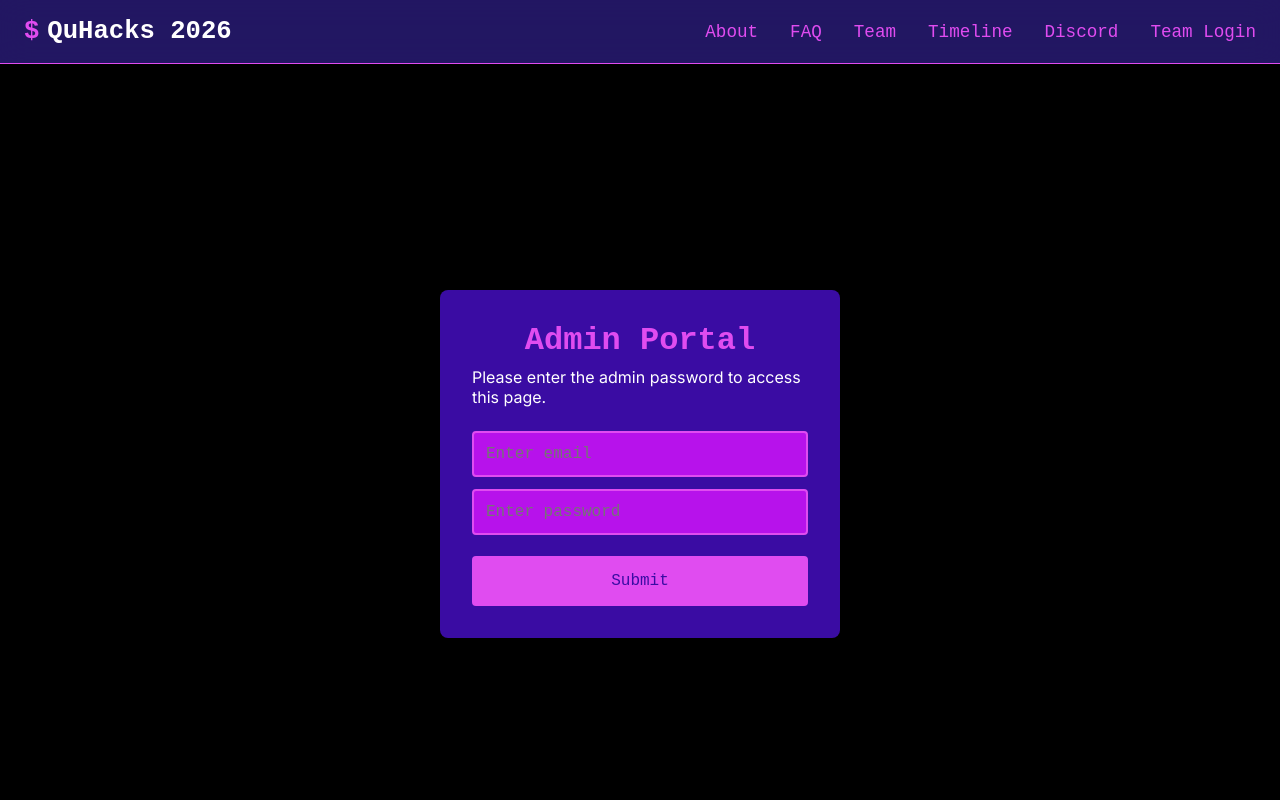
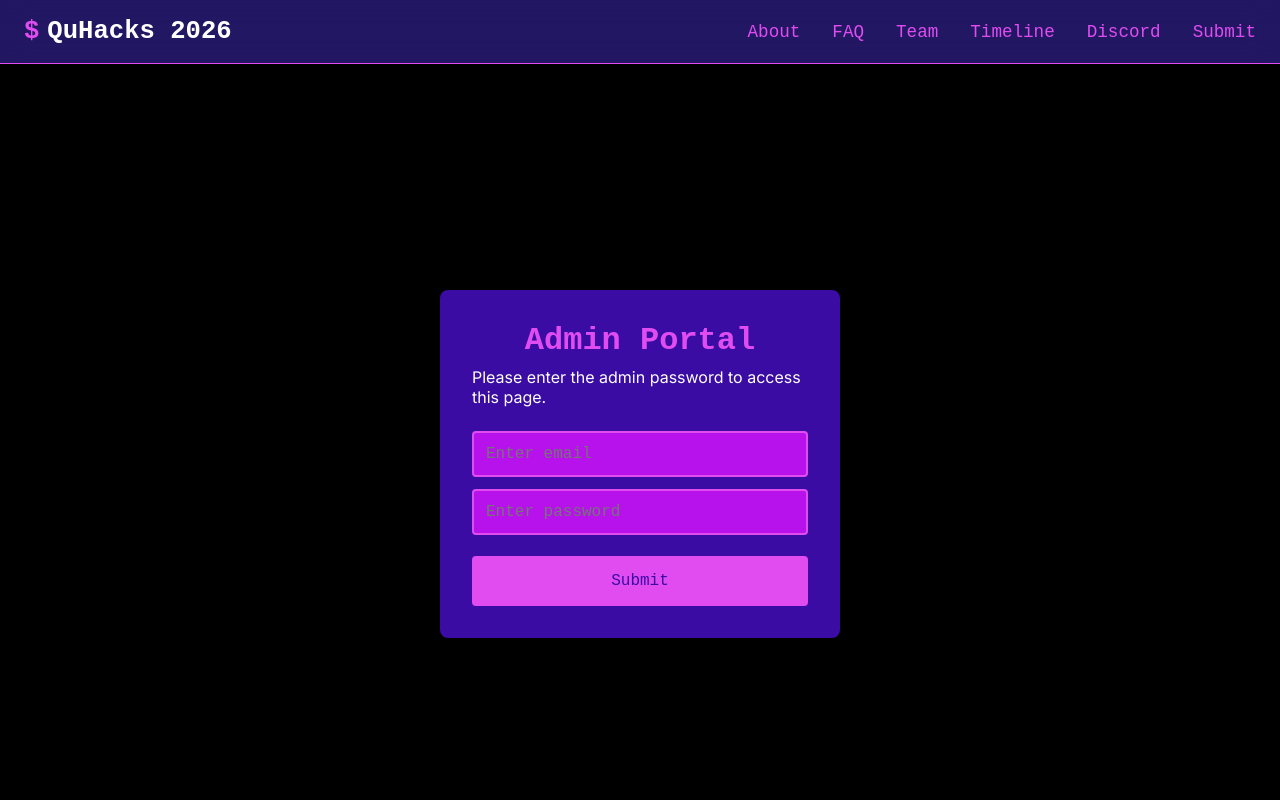
Before and after one commit to quhacks/QuHacks-2026-Website, a Next.js app: page /admin in a window 1280 px wide. Shown: the top 800 px of the page. Built offline with nearby package versions, Linux system fonts and the light colour scheme; no server answers.

Commit message:
Update to include Devpost links

```diff
--- a/src/app/components/navbar/navbar.js
+++ b/src/app/components/navbar/navbar.js
@@ -54,7 +54,7 @@ export default function NavBar() {
       <span className={`link ${styles.navlink}`} onClick={() => scrollIntoViewWithOffset("#team",100)}>Team</span>
       <span className={`link ${styles.navlink}`} onClick={() => scrollIntoViewWithOffset("timeline",100)}>Timeline</span>
       <Link className={`link ${styles.navlink}`} rel="noreferrer noopener" target='_blank' href="https://discord.gg/qYND4HeAdH">Discord</Link>
-      <span className={`link ${styles.navlink}`} onClick={() => scrollIntoViewWithOffset("team-login",100)}>Team Login</span>
+      <Link className={`link ${styles.navlink}`} rel="noreferrer noopener" target='_blank' href="https://quhacks-2026.devpost.com/">Submit</Link>
     </nav>
     {mobLinksShown ?
     <div className={styles.mobileLinks}>
@@ -67,7 +67,7 @@ export default function NavBar() {
         <div className={styles.linkrow}><span className={`link ${styles.mobnavlink}`} onClick={() => moblink("#team")}>./team</span><div className={styles.spacer}></div><span className={styles.size}>{Math.round(Math.random()*100)} KB</span></div>
         <div className={styles.linkrow}><Link className={`${styles.mobnavlink}`} href="/timeline" onClick={hideLinks}>./timeline</Link><div className={styles.spacer}></div><span className={styles.size}>{Math.round(Math.random()*100)} KB</span></div>
         <div className={styles.linkrow}><Link className={`${styles.mobnavlink}`} rel="noreferrer noopener" target='_blank' href="https://discord.gg/qYND4HeAdH" onClick={hideLinks}>./discord</Link><div className={styles.spacer} onClick={hideLinks}></div><span className={styles.size}>{Math.round(Math.random()*100)} KB</span></div>
-        <div className={styles.linkrow}><Link className={`${styles.mobnavlink}`} href="/team-login" onClick={hideLinks}>./team-login</Link><div className={styles.spacer}></div><span className={styles.size}>{Math.round(Math.random()*100)} KB</span></div>
+        <div className={styles.linkrow}><Link className={`${styles.mobnavlink}`} rel="noreferrer noopener" target='_blank' href="https://quhacks-2026.devpost.com/" onClick={hideLinks}>./submit</Link><div className={styles.spacer} onClick={hideLinks}></div><span className={styles.size}>{Math.round(Math.random()*100)} KB</span></div>
       </div>
     </div>
     : ""}
--- a/src/app/page.js
+++ b/src/app/page.js
@@ -59,9 +59,9 @@ export default function Home() {
             <p>February 7th @ Howard Community College (HCC)</p>
             <div className={styles.btngroup}>
               {/* Logic for register: onClick={() => setShowRegisterModal(true)} */}
-              <button className='btn-primary' disabled={false} onClick={() => {window.open("https://forms.gle/pvYGmoQvUrAeb15a8", '_blank', 'noopener, noreferrer');}}>Register To Attend!</button>
+              <button className='btn-primary' disabled={true} onClick={() => {window.open("https://forms.gle/pvYGmoQvUrAeb15a8", '_blank', 'noopener, noreferrer');}}>Register To Attend!</button>
               <div className={styles.secondaryBtns}>
-                <button className={`btn-secondary ${styles.submitBtn}`} onClick={() => router.push("/team-registration")} disabled={!submbissionsOpen}>Register Your Team!</button>
+                <button className={`btn-secondary ${styles.submitBtn}`} onClick={() => {window.open("https://quhacks-2026.devpost.com/", '_blank', 'noopener, noreferrer');}} disabled={!submbissionsOpen}>Submit Your Project!</button>
                 <button className={`btn-secondary ${styles.galleryBtn}`} onClick={() => router.push("/gallery")} disabled={!galleryOpen}>View Gallery &gt;</button>
               </div>
             </div>
```
